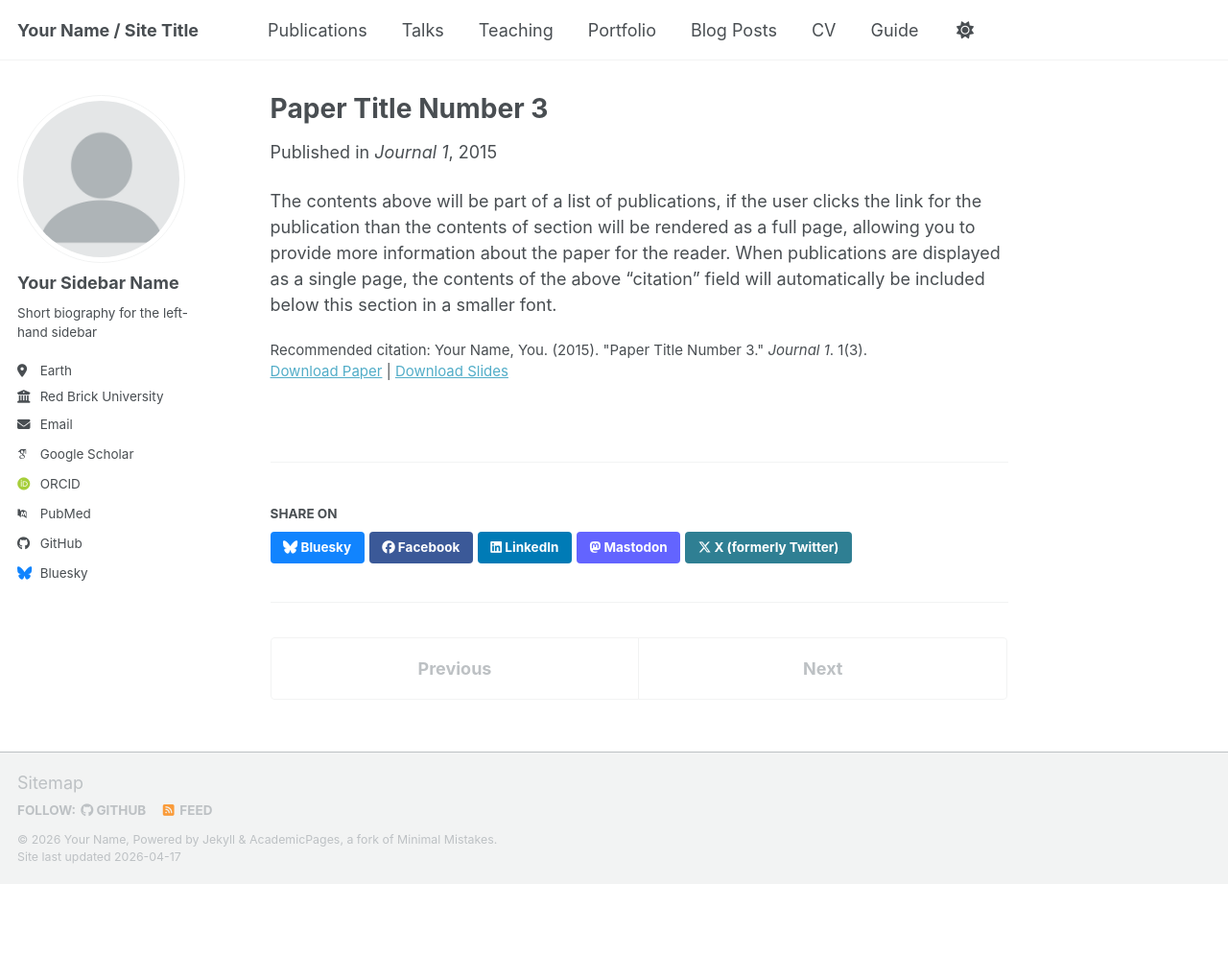
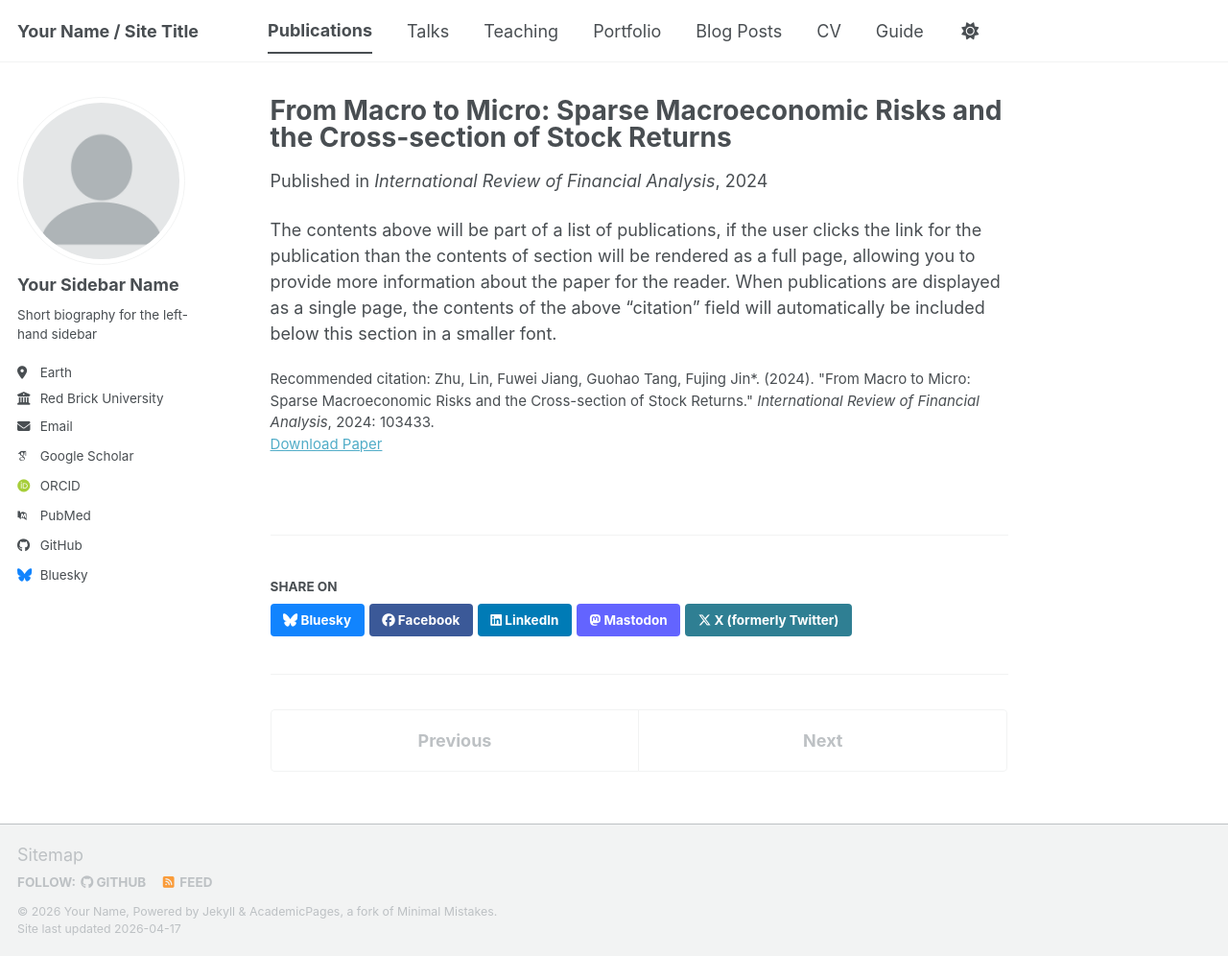
Before and after one commit to Fujing-JIN/Fujing-JIN.github.io, a Jekyll site: the page built from _publications/2015-10-01-paper-title-number-3.md, in a window 1280 px wide and 996 px high. Shown: the whole window at 96% size. Built offline with Jekyll 4.4.1, drawn with Linux system fonts in a browser that asks for light colours; some web fonts are replaced; a script bundle is joined from its source files by our own code; library files that are not in the unit come from our copies.

Commit message:
Update 2015-10-01-paper-title-number-3.md

```diff
--- a/_publications/2015-10-01-paper-title-number-3.md
+++ b/_publications/2015-10-01-paper-title-number-3.md
@@ -1,14 +1,11 @@
 ---
-title: "Paper Title Number 3"
+title: "From Macro to Micro: Sparse Macroeconomic Risks and the Cross-section of Stock Returns"
 collection: publications
-category: manuscripts
-permalink: /publication/2015-10-01-paper-title-number-3
-excerpt: 'This paper is about the number 3. The number 4 is left for future work.'
-date: 2015-10-01
-venue: 'Journal 1'
-slidesurl: 'https://academicpages.github.io/files/slides3.pdf'
-paperurl: 'https://academicpages.github.io/files/paper3.pdf'
-citation: 'Your Name, You. (2015). &quot;Paper Title Number 3.&quot; <i>Journal 1</i>. 1(3).'
+date: 2024-01-01
+venue: 'International Review of Financial Analysis'
+paperurl: 'https://doi.org/10.1016/j.irfa.2024.103433'
+citation: 'Zhu, Lin, Fuwei Jiang, Guohao Tang, Fujing Jin*. (2024). "From Macro to Micro: Sparse Macroeconomic Risks and the Cross-section of Stock Returns." <i>International Review of Financial Analysis</i>, 2024: 103433.'
+Abstract: 'Our study presents novel evidence on the pricing effectiveness of macroeconomic risks at the firm level. We employ a sparse PCA approach to aggregate macroeconomic variables from the FRED-MD database and obtain the first eight components, namely inflation, housing, spreads, production, employment, personal income, yields, and credit. We then construct the corresponding firm-level macroeconomic risk exposures as the sensitivity of the individual stock returns to the sparse economic components. Our research yields three main findings: (i) macro betas cannot be fully captured by common firm fundamentals, indicating the unique information in macro betas; (ii) the betas of inflation, production, personal income, yields, and credit are strong predictors of future stock returns beyond other micro risks; and (iii) behavioral mispricing theory, especially arbitrage frictions and investor sentiment, can help explain the macro beta premium.'
 ---
 
 The contents above will be part of a list of publications, if the user clicks the link for the publication than the contents of section will be rendered as a full page, allowing you to provide more information about the paper for the reader. When publications are displayed as a single page, the contents of the above "citation" field will automatically be included below this section in a smaller font.
```
